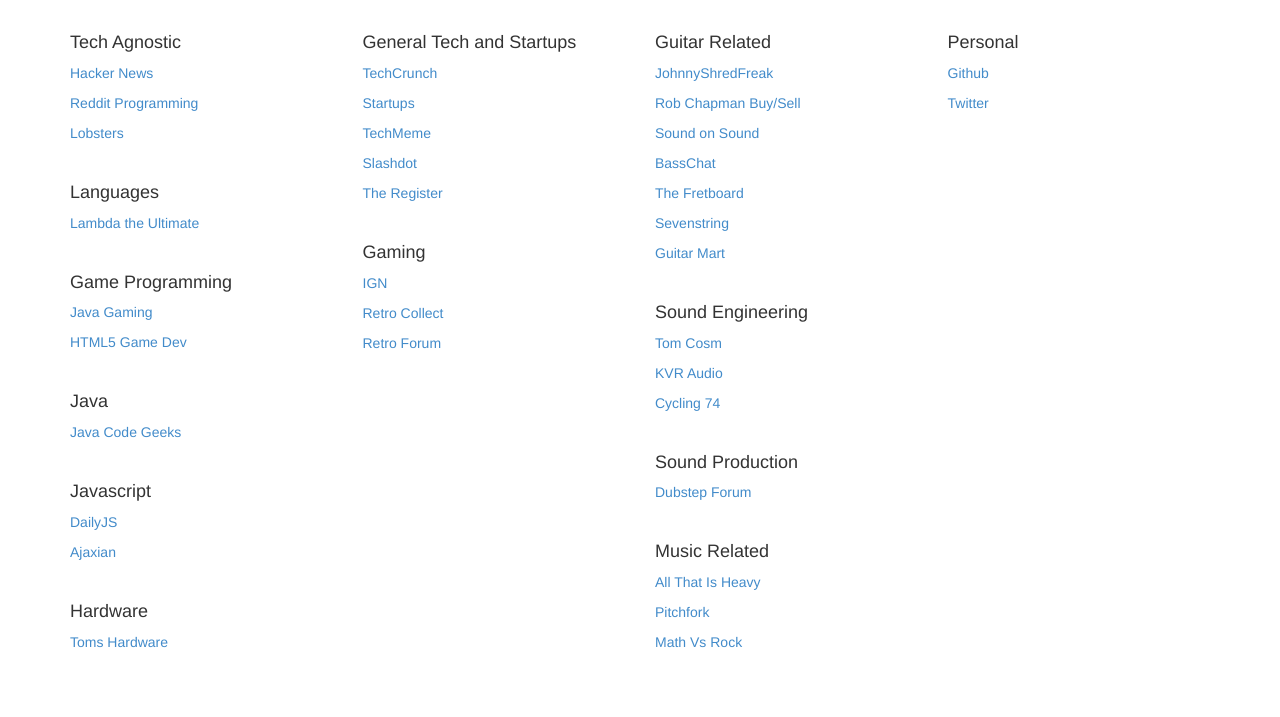
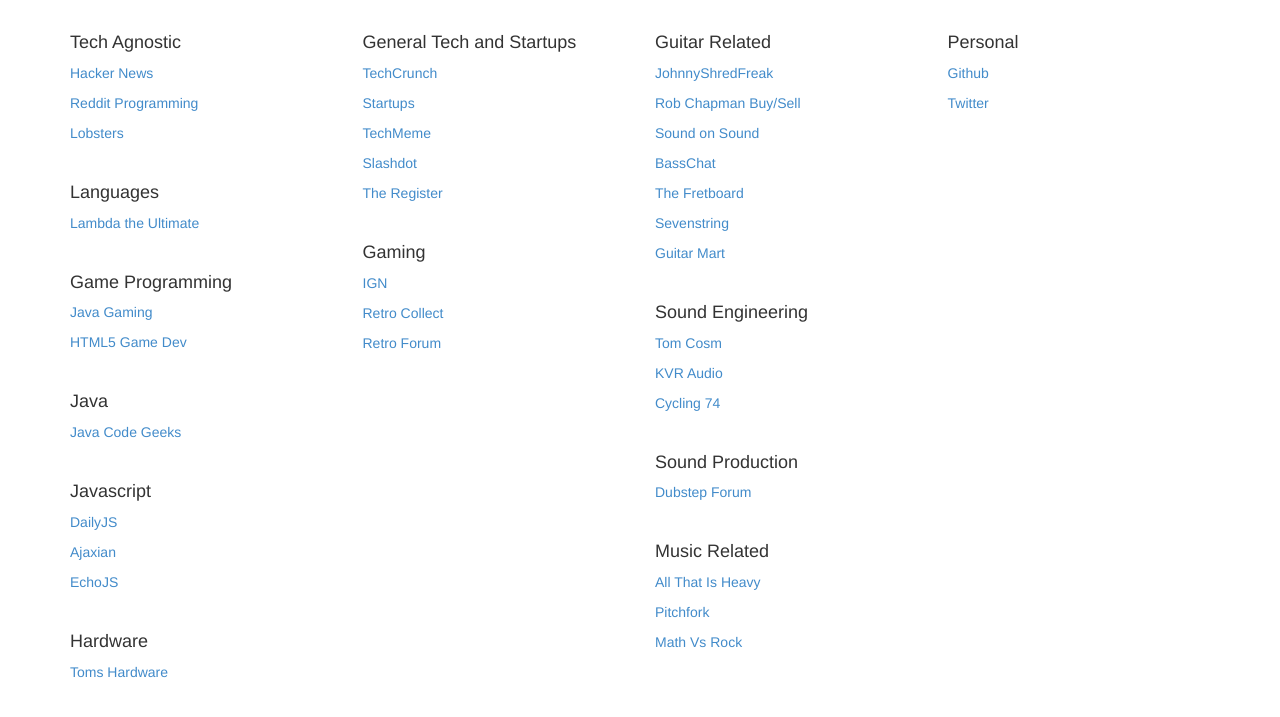
Before and after one commit to jph98/newsly, a website: page index.html in a window 1280 px wide. Shown: the part 57-774 px from the top of the page. Drawn offline with Linux system fonts and the light colour scheme.

Commit message:
Update js links

```diff
--- a/index.html
+++ b/index.html
@@ -71,6 +71,7 @@
           <h4>Javascript</h4>
           <p><a href="http://dailyjs.com/">DailyJS</a></p>
           <p><a href="http://ajaxian.com/">Ajaxian</a></p>
+          <p><a href="http://www.echojs.com/">EchoJS</a></p>
 
           <h4>Hardware</h4>
           <p><a href="http://www.tomshardware.com/">Toms Hardware</a></p>
```
